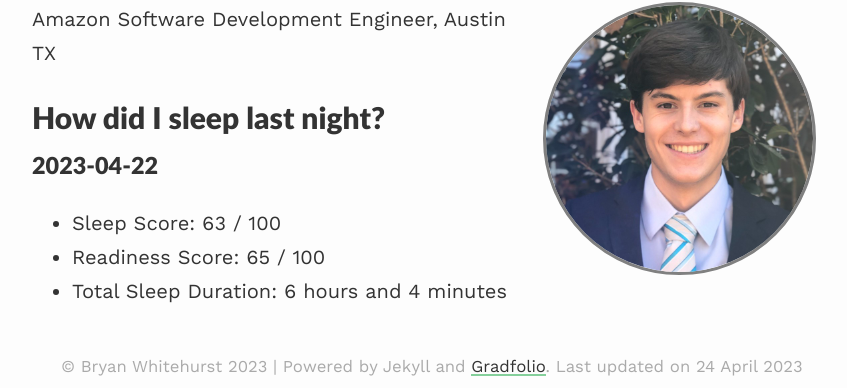
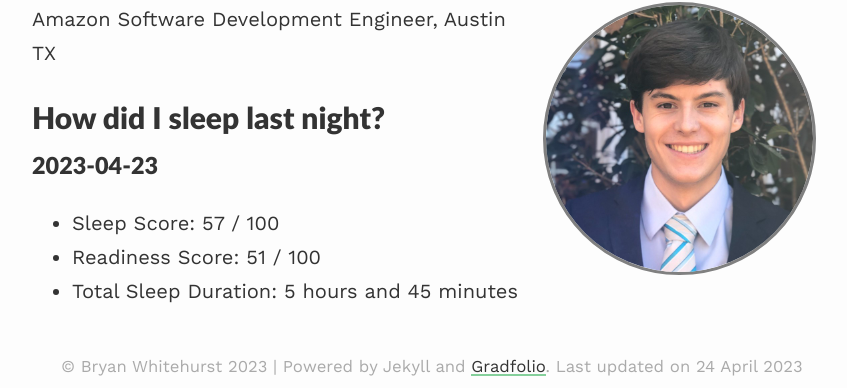
Before and after one commit to BryanWhitehurst/bryanwhitehurst.github.io, a Jekyll site: the page built from index.md, in a window 1280 px wide. Shown: the part 190-578 px from the top of the page, without its empty margins (208-1055 px from the left). Built offline with Jekyll 4.4.1, drawn with Linux system fonts in a browser that asks for light colours; nearby versions of some CDN libraries.

Commit message:
daily oura update

```diff
--- a/index.md
+++ b/index.md
@@ -10,7 +10,7 @@ published: true
 Amazon Software Development Engineer, Austin TX
 
 # How did I sleep last night?
-### 2023-04-22
-- Sleep Score: 63 / 100
-- Readiness Score: 65 / 100
-- Total Sleep Duration: 6 hours and 4 minutes
+### 2023-04-23
+- Sleep Score: 57 / 100
+- Readiness Score: 51 / 100
+- Total Sleep Duration: 5 hours and 45 minutes
```
